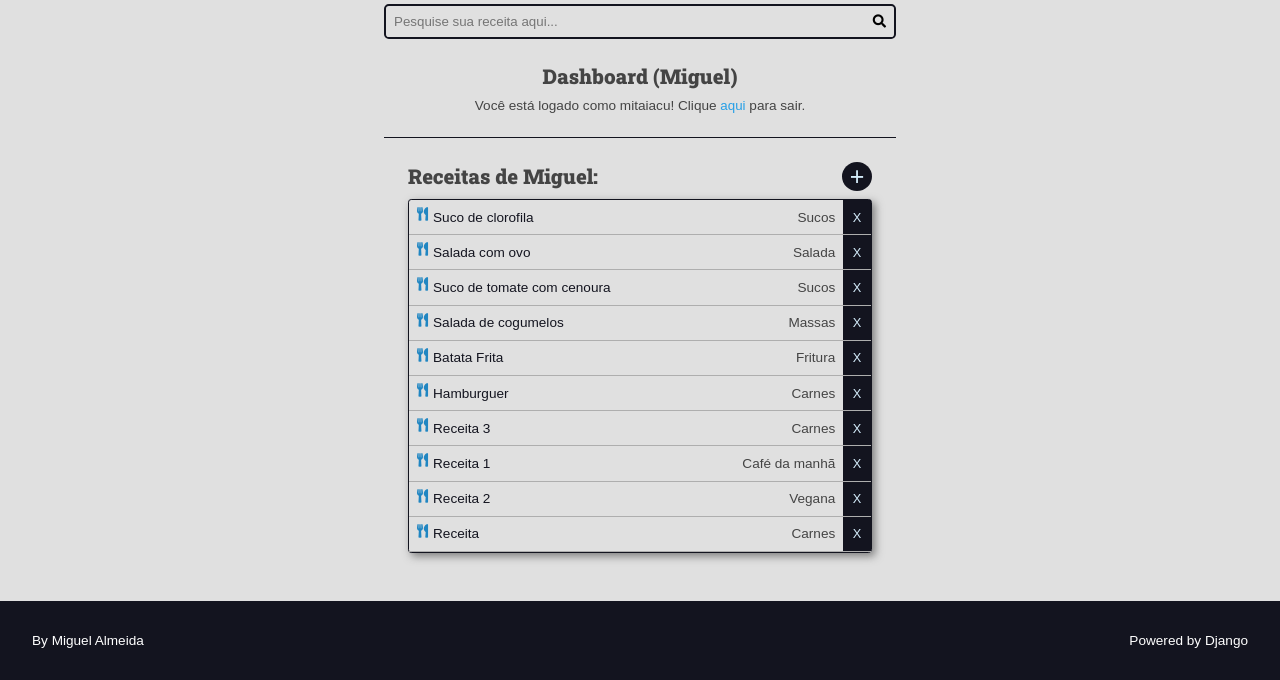
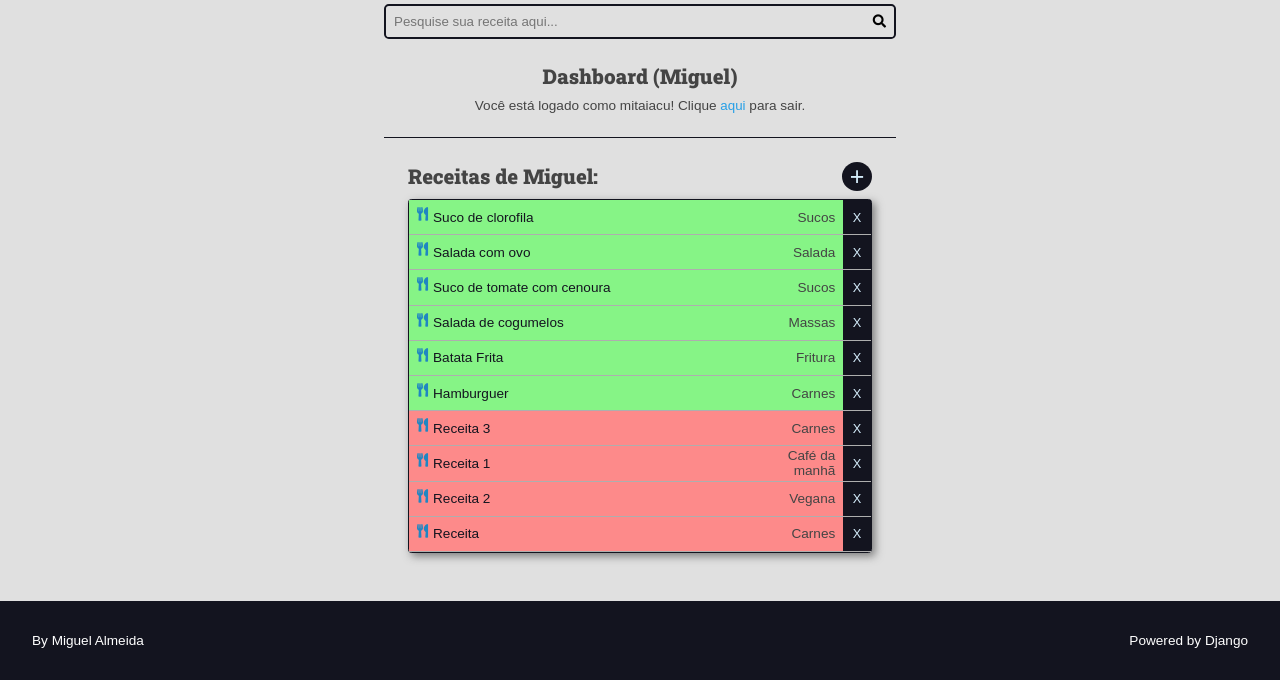
Before and after one commit to mga98/curso-django-projeto1, a Django app: page /authors/dashboard/ in a window 1280 px wide. Shown: the part 131-811 px from the top of the page. Run offline with Django 4.2, Linux system fonts and the light colour scheme; a user stored in the database is signed in; data comes from the database, SQL or seed files in the repository; both versions use the stored data as it was after the commit.

Commit message:
CSS and HTML adjustments.

```diff
--- a/authors/templates/author/pages/dashboard_edit_view.html
+++ b/authors/templates/author/pages/dashboard_edit_view.html
@@ -7,6 +7,10 @@
         <h2>{{ recipe.title }}</h2>
 
         {% include 'global/partials/_messages.html' %}
+
+        {% if recipe and not recipe.is_published %}
+            <p>Receita aguardando aprovação para ser publicada.</p>
+        {% endif %}
 
         <div class="center-link">
             <a class="dashboard-page-link" href="{% url 'authors:dashboard' %}">Suas receitas</a>
--- a/authors/templates/author/pages/dashboard_view.html
+++ b/authors/templates/author/pages/dashboard_view.html
@@ -17,10 +17,18 @@
             {% if recipes %}
             <ul>
                 {% for recipe in recipes %}
-                    <li class="user-recipe-list-item">
+
+                    <li class="
+                    user-recipe-list-item
+                    {% if recipe.is_published %}
+                        published
+                    {% else %}
+                        not-published
+                    {% endif %}">
+
                         <i class="fas fa-utensils"></i>
                         <a href="{% url 'authors:recipe_edit' recipe.id %}">{{ recipe.title }}</a>
-                        <p>{{ recipe.category }}</p>
+                        <p class="recipe-category">{{ recipe.category }}</p>
                         <form class="inline-form form-delete" action="{% url 'authors:recipe_delete' %}" method="POST">
                             {% csrf_token %}
                             <input type="hidden" name="id" value="{{ recipe.id }}">
--- a/base_static/global/css/styles.css
+++ b/base_static/global/css/styles.css
@@ -477,6 +477,14 @@ color: var(--color-debug-dark);
     border-bottom: 0.1rem solid var(--color-gray-3);
 }
 
+.published {
+    background-color: rgb(134, 244, 134);
+}
+
+.not-published {
+    background-color: rgb(253, 138, 138);
+}
+
 .authors-dashboard-container a {
     display: block;
     text-decoration: none;
@@ -508,10 +516,14 @@ color: var(--color-debug-dark);
     color: var(--color-primary-light);
 }
 
-.user-recipe-list-item p {
+.user-recipe-list-item .recipe-category {
     padding-right: 1rem;
     text-align: right;
-    width: 150px;
+    width: 100px;
+}
+
+.user-recipe-list-item .published-recipe {
+    text-align: left;
 }
 
 .user-recipe-list-item i {
@@ -637,7 +649,7 @@ color: var(--color-debug-dark);
         overflow: hidden;
     }
 
-    .user-recipe-list-item p {
+    .user-recipe-list-item .recipe-category {
         width: 70px;
     }
 
```
Also changed, not shown: db.sqlite3.
